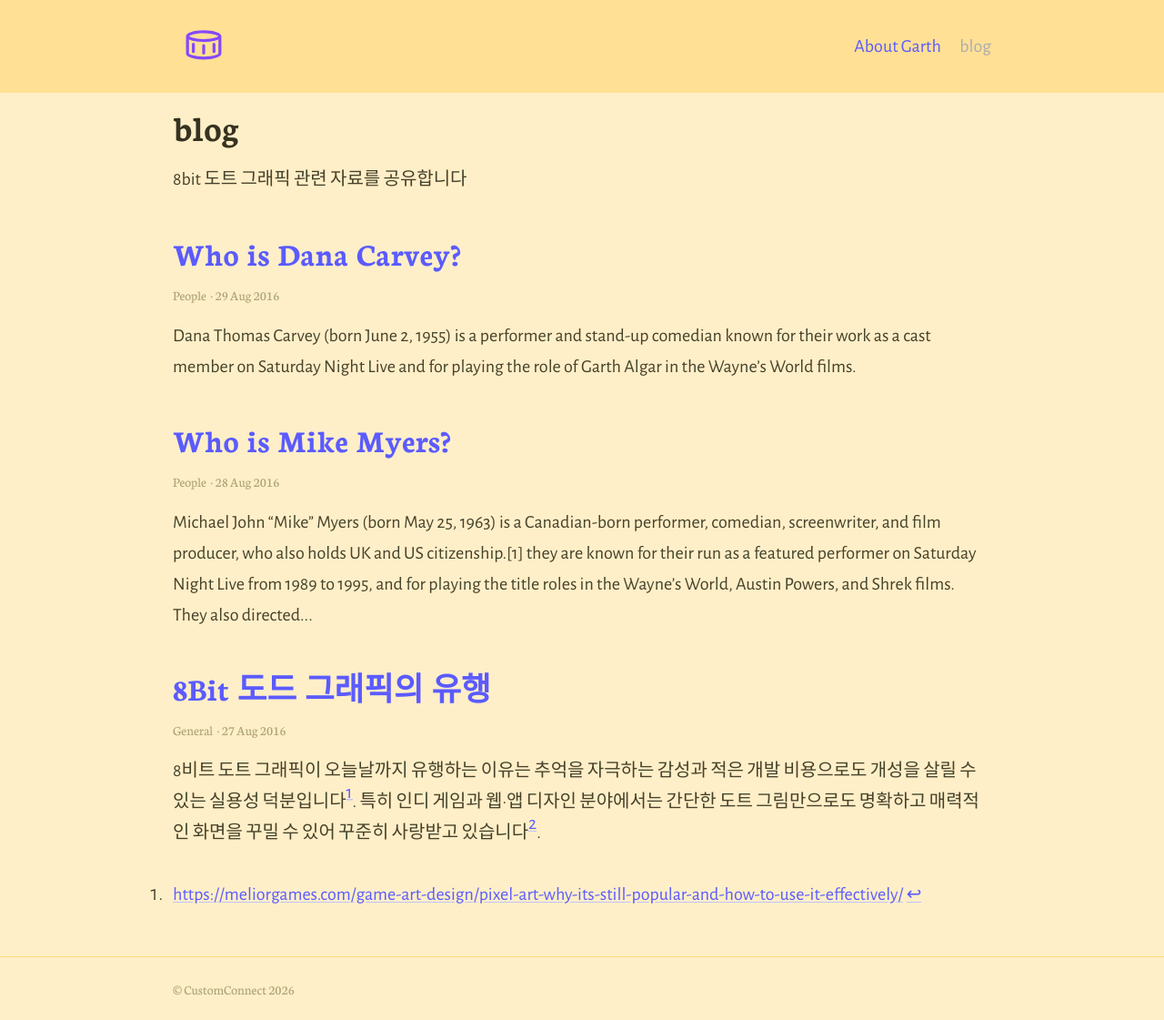
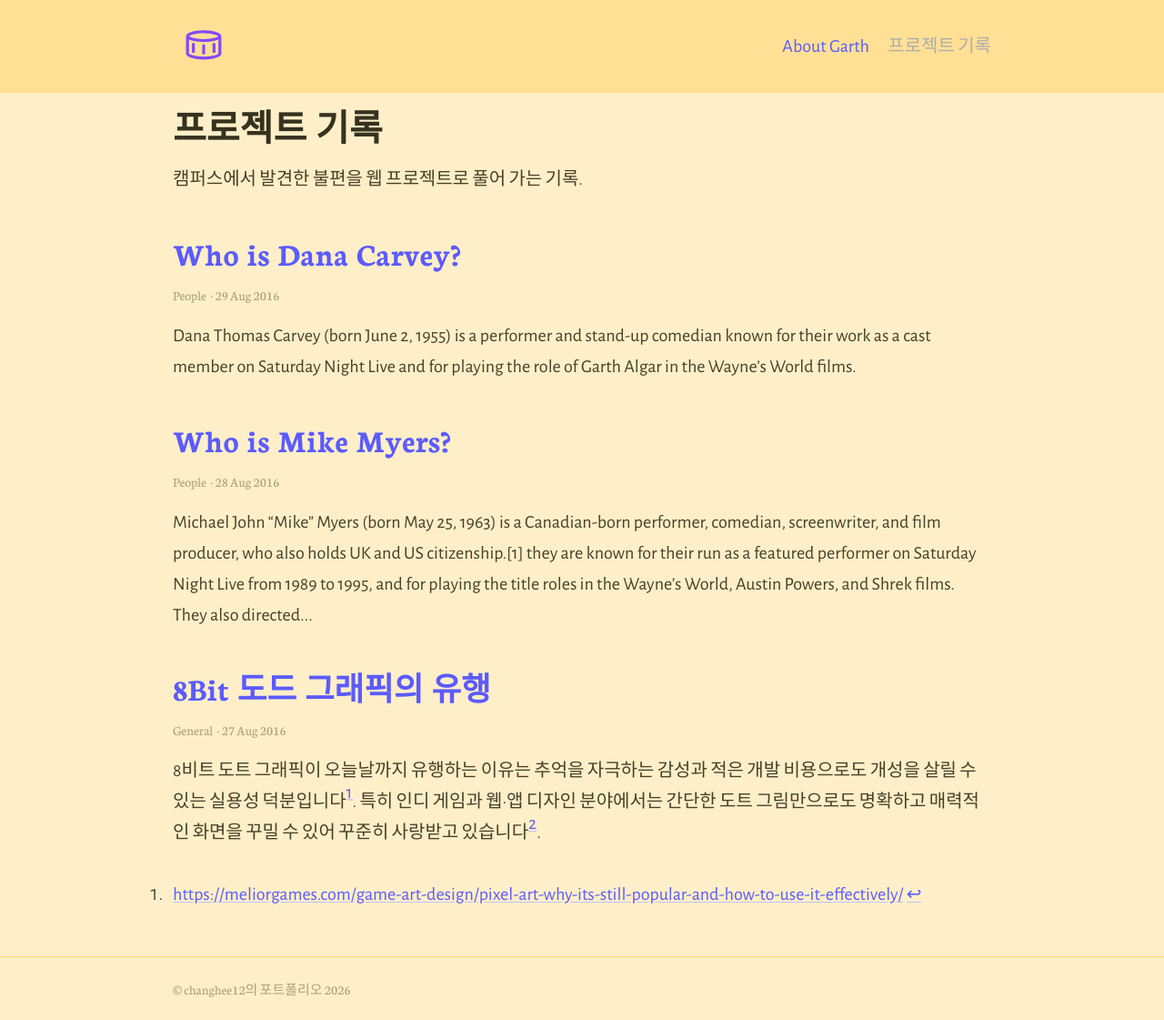
Before and after one commit to changhee12/changhee12.github.io, a Jekyll site: the page built from index.html, in a window 1280 px wide. Shown: the whole page at 91% size. Built offline with Jekyll 4.4.1, drawn with Linux system fonts in a browser that asks for light colours.

Commit message:
포트폴리오 이름과 사이트 주소 설정
Updated site configuration with new titles and descriptions.

```diff
--- a/_config.yml
+++ b/_config.yml
@@ -1,19 +1,13 @@
-# ...
-# 5. Collections
 collections:
   posts:
-    title: blog # Needed for Siteleaf
+    title: "프로젝트 기록"
     output: true
-    description: "8bit 도트 그래픽 관련 자료를 공유합니다" # The post list page content
+    description: "캠퍼스에서 발견한 불편을 웹 프로젝트로 풀어 가는 기록."
 
-# ...
-
-# 7. Site settings
-encoding: utf-8 # Make sure the encoding is right
-title: "CustomConnect" # Site name or title
-logo: "/assets/logo.svg" # Site logo
-# favicon: "/favicon.ico" # Uncomment to add custom favicon, or leave as is to use site logo
-description: "8bit 도트 그래픽 관련 자료를 공유합니다" # Site description and default description
-url: "https://customconnect.github.io" # Site url
+encoding: utf-8
+title: "changhee12의 포트폴리오"
+logo: "/assets/logo.svg"
+description: "웹 개발과 데이터베이스 설계에 관심 있는 컴퓨터공학 학생 changhee12의 프로젝트 포트폴리오."
+url: "https://changhee12.github.io"
 baseurl: ""
 lang: ko-KR
```
